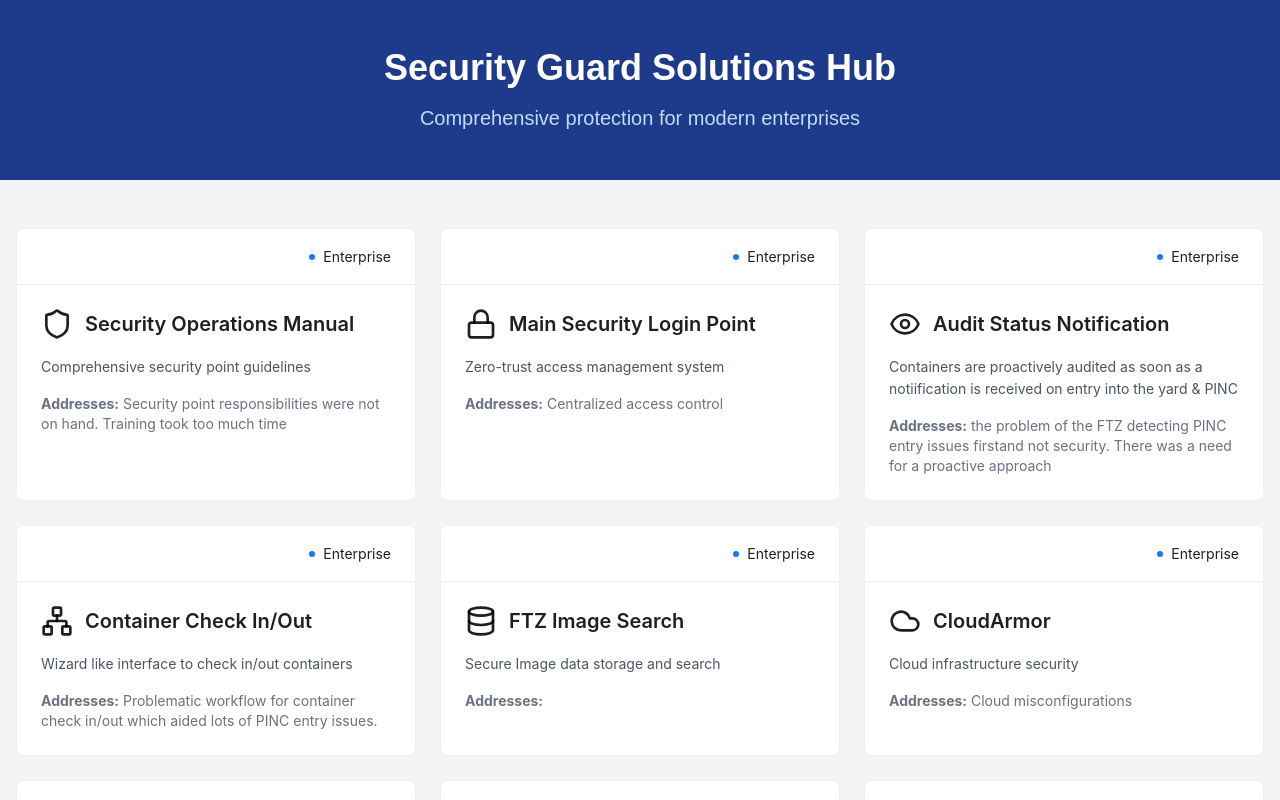
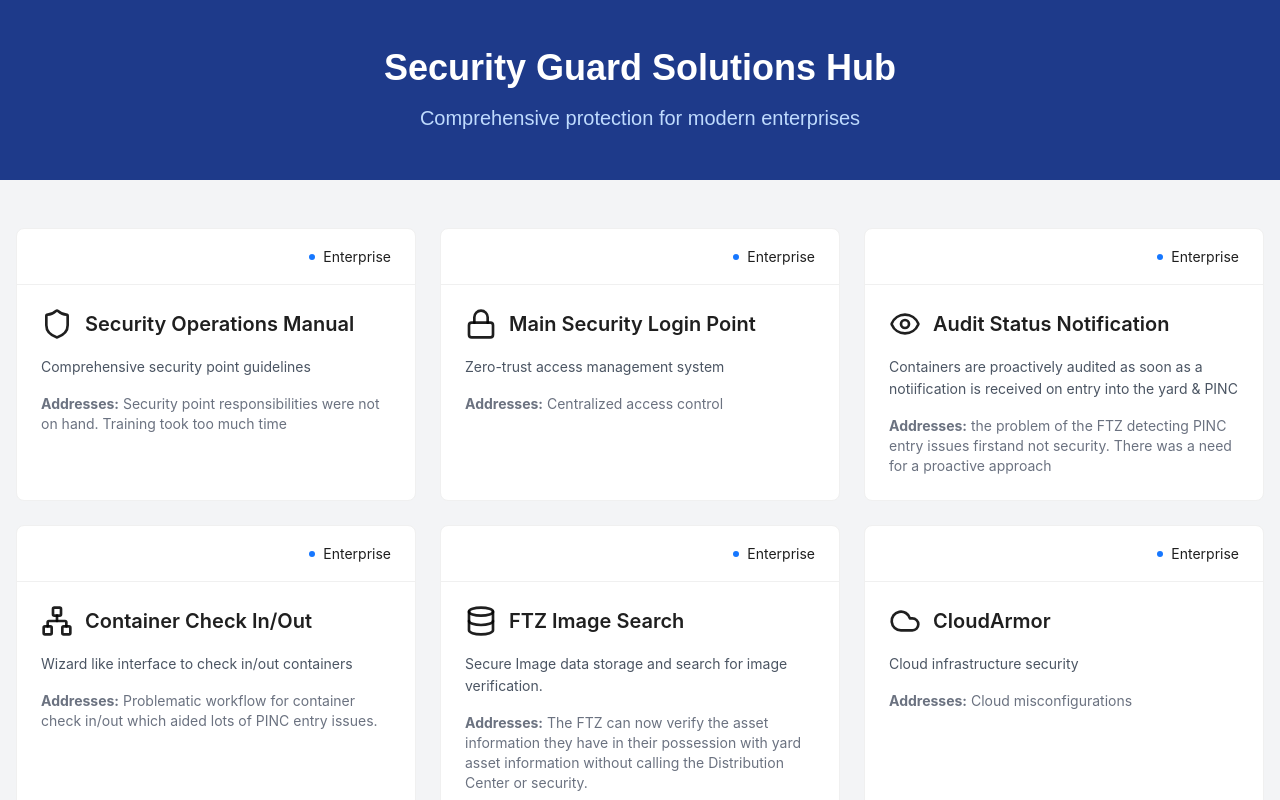
Before and after one commit to Bwogi/central-hub, a Next.js app: page / in a window 1280 px wide. Shown: the top 800 px of the page. Built offline with nearby package versions, Linux system fonts and the light colour scheme.

Commit message:
more updates

```diff
--- a/app/page.tsx
+++ b/app/page.tsx
@@ -36,8 +36,8 @@ const SecurityHub = () => {
     {
       title: "FTZ Image Search",
       icon: <Database className="h-8 w-8" />,
-      description: "Secure Image data storage and search",
-      problem: "",
+      description: "Secure Image data storage and search for image verification.",
+      problem: "The FTZ can now verify the asset information they have in their possession with yard asset information without calling the Distribution Center or security.",
       url: "https://ftzimagesearch.vercel.app/"
     },
     {
```
